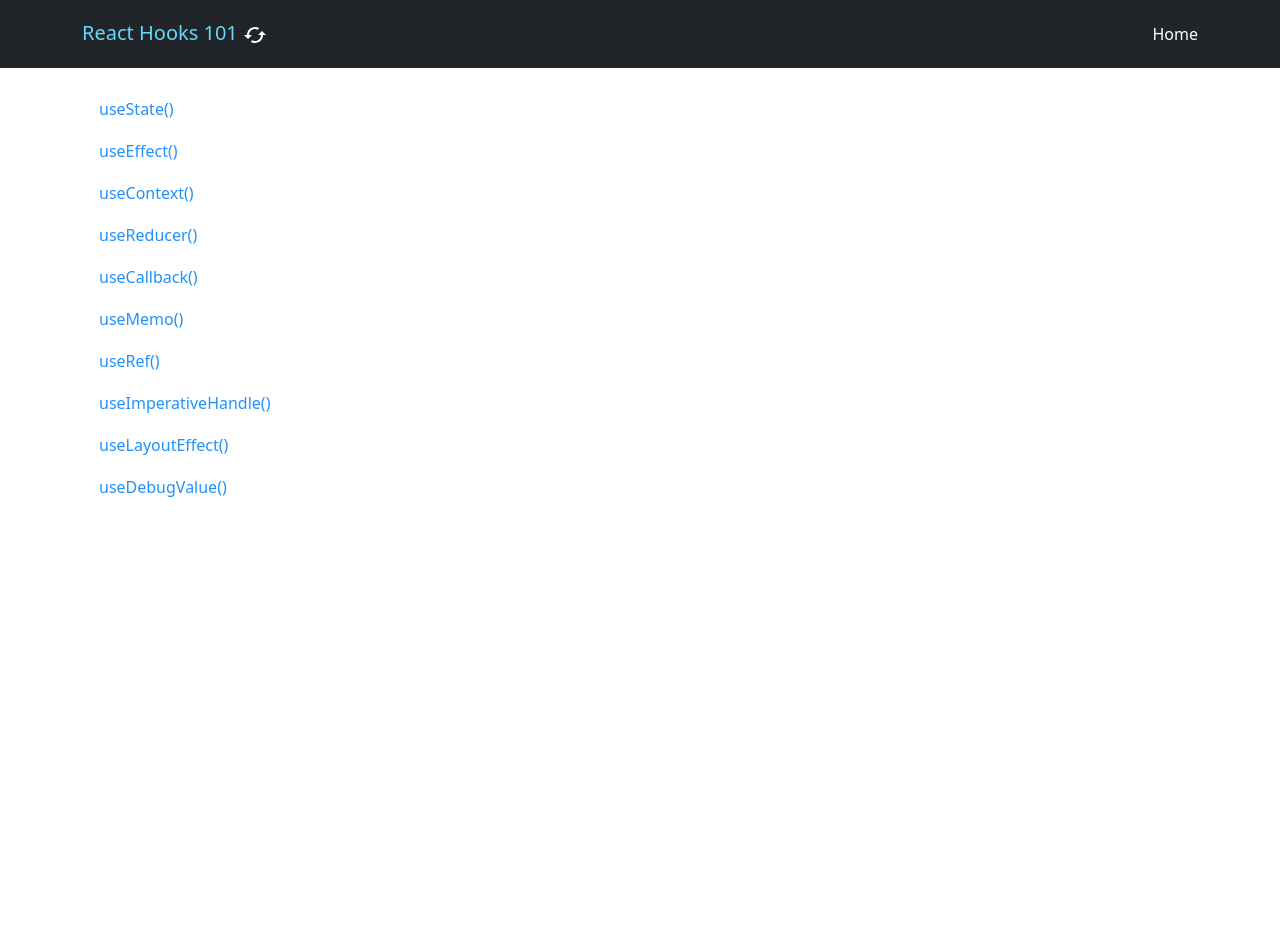
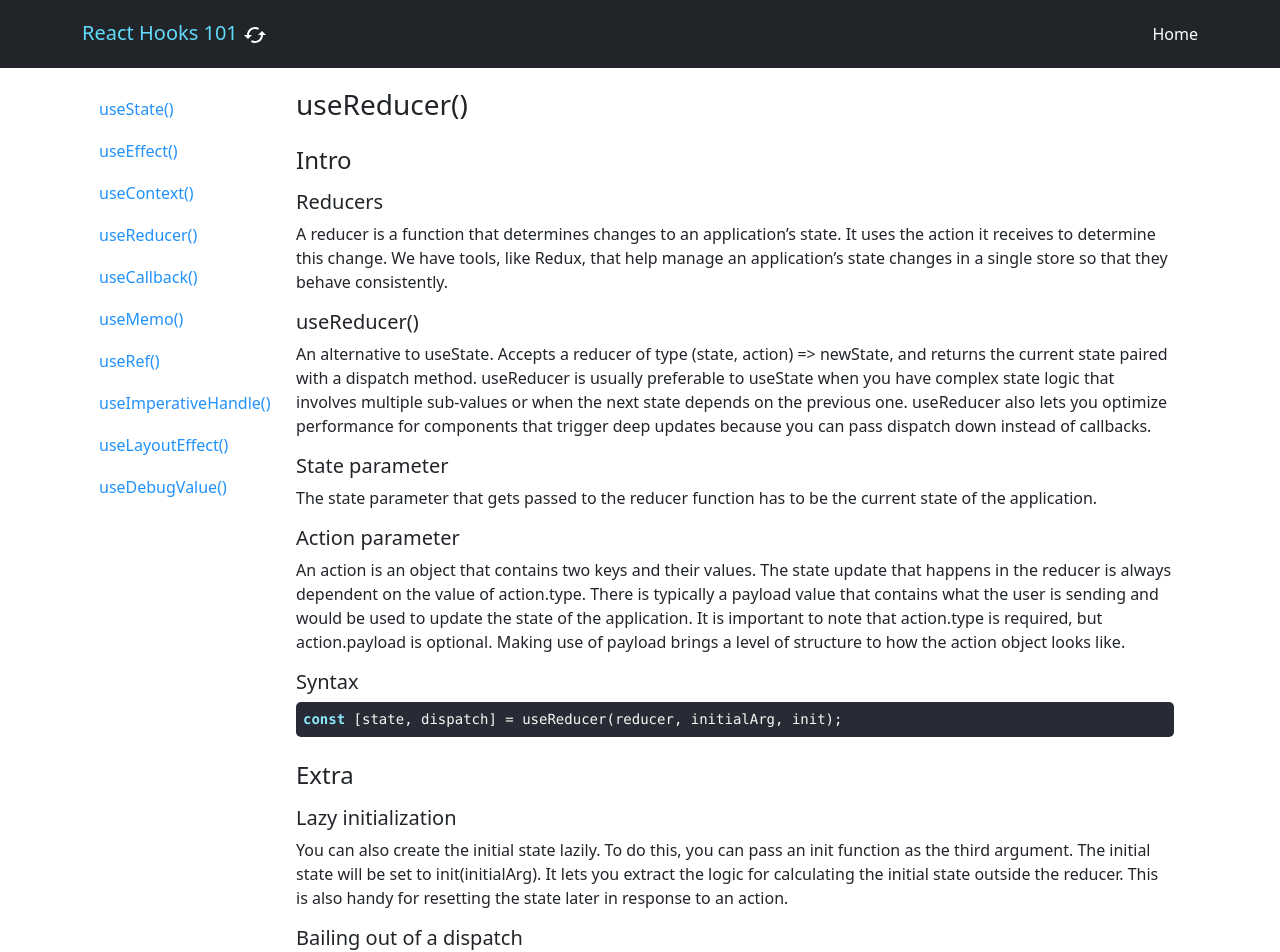
Before and after one commit to axtck/rhooks101, a React (Create React App) app: page /hooks/useReducer in a window 1280 px wide. Shown: the top 952 px of the page. Built offline with nearby package versions, Linux system fonts and the light colour scheme.

Commit message:
Add useReducer

```diff
--- a/public/index.html
+++ b/public/index.html
@@ -1,14 +1,12 @@
 <!DOCTYPE html>
 <html lang="en">
+
 <head>
   <meta charset="utf-8" />
   <link rel="icon" href="%PUBLIC_URL%/favicon.ico" />
   <meta name="viewport" content="width=device-width, initial-scale=1" />
   <meta name="theme-color" content="#000000" />
-    <meta
-      name="description"
-      content="Web site created using create-react-app"
-    />
+  <meta name="description" content="Web site created using create-react-app" />
   <link rel="apple-touch-icon" href="%PUBLIC_URL%/logo192.png" />
   <!--
       manifest.json provides metadata used when your web app is installed on a
@@ -24,8 +22,9 @@
       work correctly both with client-side routing and a non-root public URL.
       Learn how to configure a non-root public URL by running `npm run build`.
     -->
-    <title>React App</title>
+  <title>RHooks101</title>
 </head>
+
 <body>
   <noscript>You need to enable JavaScript to run this app.</noscript>
   <div id="root"></div>
@@ -40,4 +39,5 @@
       To create a production bundle, use `npm run build` or `yarn build`.
     -->
 </body>
+
 </html>
--- a/src/pages/AdditionalHooks/UseReducerPage.tsx
+++ b/src/pages/AdditionalHooks/UseReducerPage.tsx
@@ -1,13 +1,58 @@
-import React, { FunctionComponent } from "react";
+import React, { FunctionComponent, MouseEvent } from "react";
+import { useHistory } from "react-router-dom";
+import SyntaxHighlighter from "react-syntax-highlighter/dist/esm/default-highlight";
+import { dracula } from 'react-syntax-highlighter/dist/esm/styles/hljs';
+import { Constants } from "../../constants";
 
 interface UseReducerPageProps { };
 
 const UseReducerPage: FunctionComponent<UseReducerPageProps> = () => {
 
+    const history = useHistory();
+
+    const handleRouteClick = (e: MouseEvent<HTMLSpanElement>, route: string) => {
+        history.push(`/hooks/${route}`);
+    };
+
     return (
-        <div>
-
-        </div>
+        <React.Fragment>
+            <h3>useReducer()</h3>
+            <h4 className="mt-4">Intro</h4>
+            <h5 className="mt-3">Reducers</h5>
+            <p>A reducer is a function that determines changes to an application’s state. It uses the action it receives to determine this change. We have tools, like Redux, that help manage an application’s state changes in a single store so that they behave consistently.</p>
+            <h5 className="mt-3">useReducer()</h5>
+            <p>
+                An alternative to useState. Accepts a reducer of type (state, action) {`=>`} newState, and returns the current state paired with a dispatch method.
+                useReducer is usually preferable to useState when you have complex state logic that involves multiple sub-values or when the next state depends on the previous one. useReducer also lets you optimize performance for components that trigger deep updates because you can pass dispatch down instead of callbacks.
+            </p>
+            <h5 className="mt-3">State parameter</h5>
+            <p>The state parameter that gets passed to the reducer function has to be the current state of the application.</p>
+            <h5 className="mt-3">Action parameter</h5>
+            <p>
+                An action is an object that contains two keys and their values. The state update that happens in the reducer is always dependent on the value of action.type.
+                There is typically a payload value that contains what the user is sending and would be used to update the state of the application. It is important to note that action.type is required, but action.payload is optional.
+                Making use of payload brings a level of structure to how the action object looks like.
+            </p>
+            <h5 className="mt-3">Syntax</h5>
+            <SyntaxHighlighter
+                language="javascript"
+                style={dracula}
+                customStyle={Constants.highlightStyles}>
+                {`const [state, dispatch] = useReducer(reducer, initialArg, init);`}
+            </SyntaxHighlighter>
+            <h4 className="mt-4">Extra</h4>
+            <h5 className="mt-3">Lazy initialization</h5>
+            <p>
+                You can also create the initial state lazily. To do this, you can pass an init function as the third argument. The initial state will be set to init(initialArg).
+                It lets you extract the logic for calculating the initial state outside the reducer. This is also handy for resetting the state later in response to an action.
+            </p>
+            <h5 className="mt-3">Bailing out of a dispatch</h5>
+            <p>
+                If you return the same value from a Reducer Hook as the current state, React will bail out without rendering the children or firing effects. (React uses the Object.is comparison algorithm.)
+                Note that React may still need to render that specific component again before bailing out. That shouldn’t be a concern because React won’t unnecessarily go “deeper” into the tree.
+                If you’re doing expensive calculations while rendering, you can optimize them with <span className="link-success" role="button" onClick={(e) => handleRouteClick(e, "useMemo")}>useMemo</span>.
+            </p>
+        </React.Fragment>
     );
 };
 
```
Also changed, not shown: public/manifest.json. Lines whose indentation alone changed are shown as unchanged.
